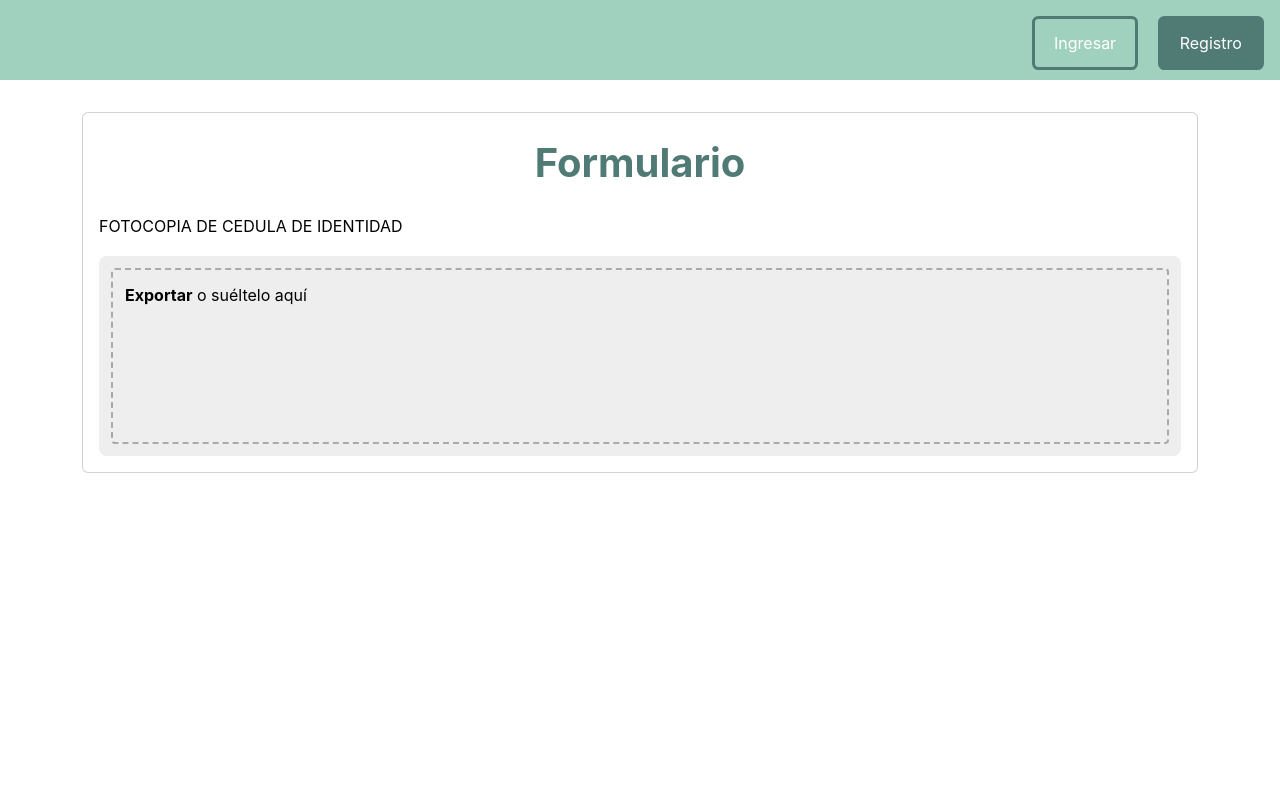
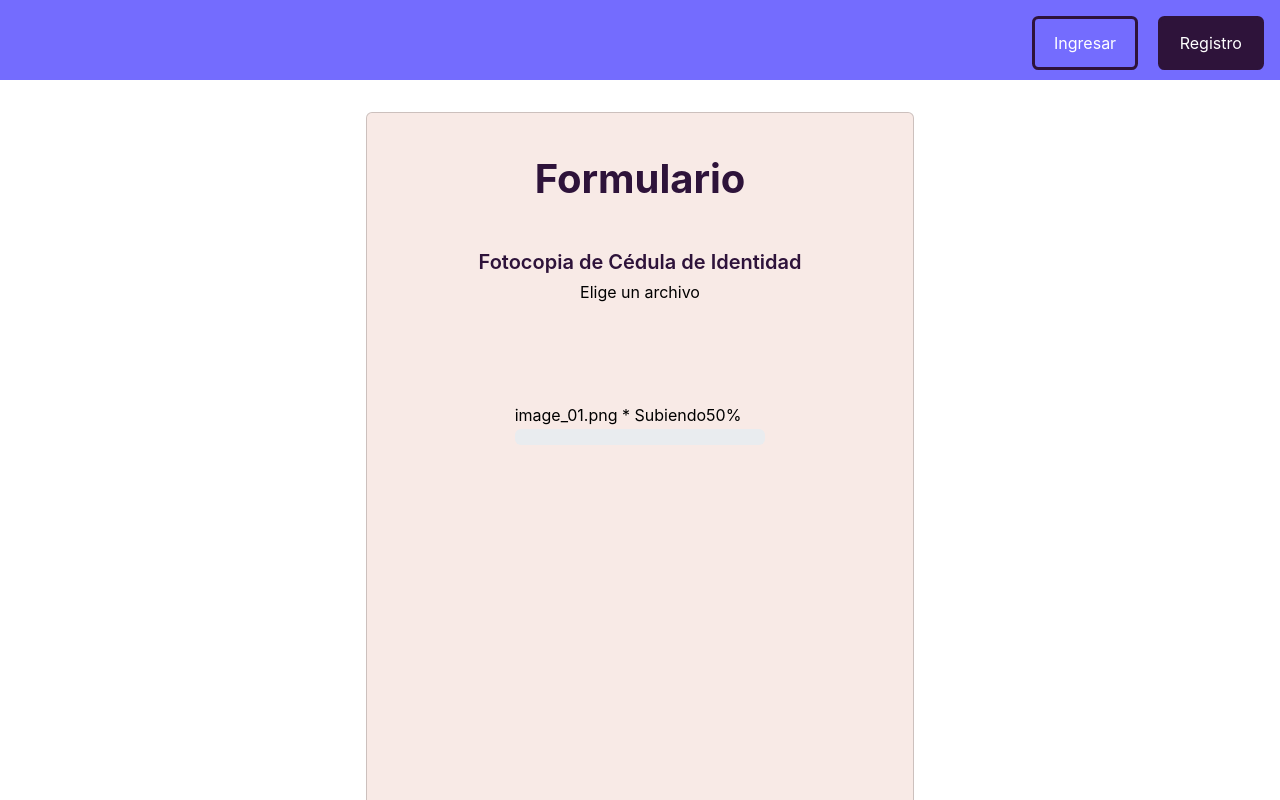
Before and after one commit to Momo-Gomez/preselecciones-app, a React (Create React App) app in the folder client/: page /subsidios/formulario in a window 1280 px wide. Shown: the top 800 px of the page. Built offline with nearby package versions, Linux system fonts and the light colour scheme.

Commit message:
Cambio formato de formulario (sin terminar)

```diff
--- a/client/src/index.css
+++ b/client/src/index.css
@@ -12,10 +12,10 @@
   /*  PALETA DE COLORES  */
   --color-bg: #ffffff;
   --color-bg-variant: #e76684;
-  --color-primary: #507b75;
+  --color-primary: #2e133a;
   --color-primary-variant: rgba(92,82,127,0.4);
-  --color-secondary: #a0d1be;
-  --color-secondary-variant: #f2d5cd;
+  --color-secondary: #746cfe;
+  --color-secondary-variant: #ae8cfa;
   --color-black: #000000;
   --color-white: #ffffff;
   --color-light: rgba(255,255,255,0.6);
--- a/client/src/views/Formulario/form.css
+++ b/client/src/views/Formulario/form.css
@@ -1,42 +1,30 @@
+ .form-container {
+    display: flex;
+    justify-content: center;
+    align-items: center;
+ }
+
  .form-title {
     margin-top: 1rem;
+    margin-bottom: 2rem;
     font-size: 40px;
     font-weight: bold;
     color: var(--color-primary);
 }
 
-.req {
-    margin: 1rem;
+.form-req {
+    color: var(--color-primary);
+    font-size: 20px;
+    font-weight: 600;
+    text-align: center;
 }
 
-.file-input {
-    margin: 0rem 1rem 1rem 1rem;
-    display: grid;
-    grid-template-areas: "stack";
-
-    height: 200px;
-    background-color: #eeeeee;
-    border-radius: 8px;
+.form-card {
+    padding: 1rem 7rem;
+    align-items: center;
+    background-color: rgba(242,213,205,.5);
 }
 
-.file-input > * {
-    grid-area: stack;
+.req {
+    margin-bottom: 1rem;
 }
-
-.file-input > input {
-    opacity: 0;
-}
-
-.file-input > .drop-zone {
-    margin: 12px;
-    padding: 12px;
-    border: dashed 2px #aaaaaa;
-    border-radius: 4px;
-
-    transition: margin 200ms;
-}
-
-.file-input.active > .drop-zone {
-    margin: 14px;
-    background-color: #dadada;
-}
--- a/client/src/views/Formulario/form.js
+++ b/client/src/views/Formulario/form.js
@@ -4,24 +4,50 @@ import React from "react";
 export default function Formulario() {
   return (
     <div class="form-container">
+      <div class="form">
       <h1 class="text-center p-5"></h1>
 
-      <div class="from-card card mt-3">
-        <span class="form-title text-center">Formulario</span>
+        <div class="form-card card mt-3">
+          <span class="form-title text-center">Formulario</span>
+          <span class="form-req">Fotocopia de Cédula de Identidad</span>
 
-        <form class="form-req">
-          <label class="req">FOTOCOPIA DE CEDULA DE IDENTIDAD</label>
+          <form action="#">
+            <i class="fas fa-cloud-upload-alt"></i>
+            <p>Elige un archivo</p>
+          </form>
 
-          <label class="file-input" for="file">
-            <div class="drop-zone">
-              <p>
-                <b>Exportar</b> o suéltelo aquí
-              </p>
-            </div>
-            <input type="file" id="file" />
-          </label>
-        </form>
+          <section class="progress-area">
+            <li class="row">
+              <i class="fas fa-file-alt"></i>
 
+              <div class="content">
+                <div class="details">
+                  <span class="name">image_01.png * Subiendo</span>
+                  <span class="percent">50%</span>
+                </div>
+
+                <div class="progress-bar">
+                  <div class="progress"></div>
+                </div>
+              </div>
+
+            </li>
+          </section>
+
+          <section class="uploaded-area">
+            <li class="row">
+              <div class="content">
+                <i class="fas fa-file-alt"></i>
+                <div class="details">
+                  <span class="name">image_01.png * Subido</span>
+                  <span class="size">70 KB</span>
+                </div>
+              </div>
+
+              <i class="fas fa-check"></i>
+            </li>
+          </section>
+        </div>
       </div>
     </div>
   );
--- a/client/src/views/Home/SearchBar/search-bar.css
+++ b/client/src/views/Home/SearchBar/search-bar.css
@@ -5,7 +5,7 @@
     color: var(--color-primary);
 
     text-shadow:
-        var(--color-bg-variant) 3px 3px;
+        var(--color-white) 3px 3px;
 
 }
 
--- a/client/src/views/Subsidios/subsidio.js
+++ b/client/src/views/Subsidios/subsidio.js
@@ -1,13 +1,16 @@
 import React, { Fragment } from "react";
 import "./subsidio.css";
+import { useNavigate } from "react-router-dom";
 
 
 const subsidio = () => {
+    const navigate = useNavigate();
     return (
 
         <div className="container">
-            <h1 className="text-center text-bg-danger p-3 "></h1>
-            <h2 className="text-primary  p-5 ">Lista de Beneficios</h2>
+            <h1 className="text-center p-3 "></h1>
+            <h3 class="text-center p-3"></h3>
+            <h2 className="p-5 ">Lista de Beneficios</h2>
 
 
             <div class="card mb-5 shadow bg-body rounded">
@@ -18,7 +21,7 @@ const subsidio = () => {
                     <h5 class="card-title">Ampliación de la vivienda</h5>
                     <p class="card-text ">Obras destinadas aumentar la superficie de la vivienda existente para resolver problemas sanitarios o de hacinamiento. Por ejemplo, construcción de un nuevo baño, dormitorio o cocina.</p>
                     <div class="d-grid gap-2 d-md-flex justify-content-md-end">
-                        <button class="btn btn-primary me-md-2" type="button">+ Info</button>
+                        <button onClick={() => navigate('/subsidios/formulario')} class="btn btn-primary me-md-2" type="button">Hacer Trámite</button>
                     </div>
                 </div>
             </div>
@@ -30,7 +33,7 @@ const subsidio = () => {
                 <div class="card-body">
                     <p class="card-text">Este subsidio del Estado permite construir una vivienda en el terreno donde vive la familia interesada y se puede postular de manera individual o colectiva.</p>
                     <div class="d-grid gap-2 d-md-flex justify-content-md-end">
-                        <button class="btn btn-primary me-md-2" type="button">+ Info</button>
+                        <button onClick={() => navigate('/subsidios/formulario')} class="btn btn-primary me-md-2" type="button">Hacer Trámite</button>
                     </div>
                 </div>
             </div>
@@ -40,7 +43,7 @@ const subsidio = () => {
                 <div class="card-body">
                     <p class="card-text">Este apoyo del Estado permite a las familias que no son dueñas de una vivienda y tienen capacidad de ahorro, construir una vivienda de hasta 140 m2 en un sitio propio o en un terreno donde ya existe otra vivienda.</p>
                     <div class="d-grid gap-2 d-md-flex justify-content-md-end">
-                        <button class="btn btn-primary me-md-2" type="button">+ Info</button>
+                        <button onClick={() => navigate('/subsidios/formulario')} class="btn btn-primary me-md-2" type="button">Hacer Trámite</button>
                     </div>
                 </div>
             </div>
@@ -50,7 +53,7 @@ const subsidio = () => {
                 <div class="card-body">
                     <p class="card-text">Este apoyo del Estado permite construir una vivienda o un conjunto de ellas (casas o departamentos) sin crédito hipotecario en sectores urbanos o rurales.</p>
                     <div class="d-grid gap-2 d-md-flex justify-content-md-end">
-                        <button class="btn btn-primary me-md-2" type="button">+ Info</button>
+                        <button onClick={() => navigate('/subsidios/formulario')} class="btn btn-primary me-md-2" type="button">Hacer Trámite</button>
                     </div>
                 </div>
             </div>
--- a/client/src/views/users/signin/signin.js
+++ b/client/src/views/users/signin/signin.js
@@ -36,7 +36,7 @@ export default function Login() {
               <input
                 type="password"
                 className="signin-input"
-                placeholder="Contraseña"
+                placeholder="*********"
                 autoComplete="off"
                 id="contraseña"
               />
```
